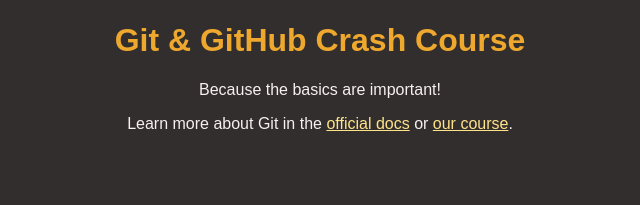
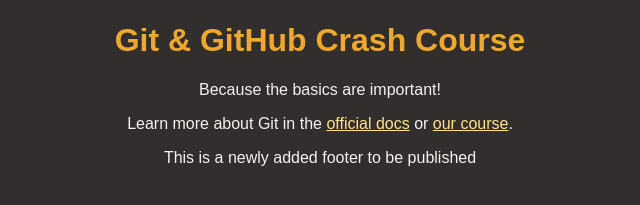
Before and after one commit to TrainorRyan/gitdemo05, a plain HTML site: page index.html in a window 1280 px wide. Shown: the part 147-352 px from the top of the page, without its empty margins (320-960 px from the left). Drawn offline with Linux system fonts and the light colour scheme.

Commit message:
updated footer

```diff
--- a/index.html
+++ b/index.html
@@ -21,6 +21,7 @@
           <a href="https://acad.link/git">our course</a>.
         </p>
       </section>
+      <footer>This is a newly added footer to be published</footer>
     </main>
   </body>
 </html>
```
